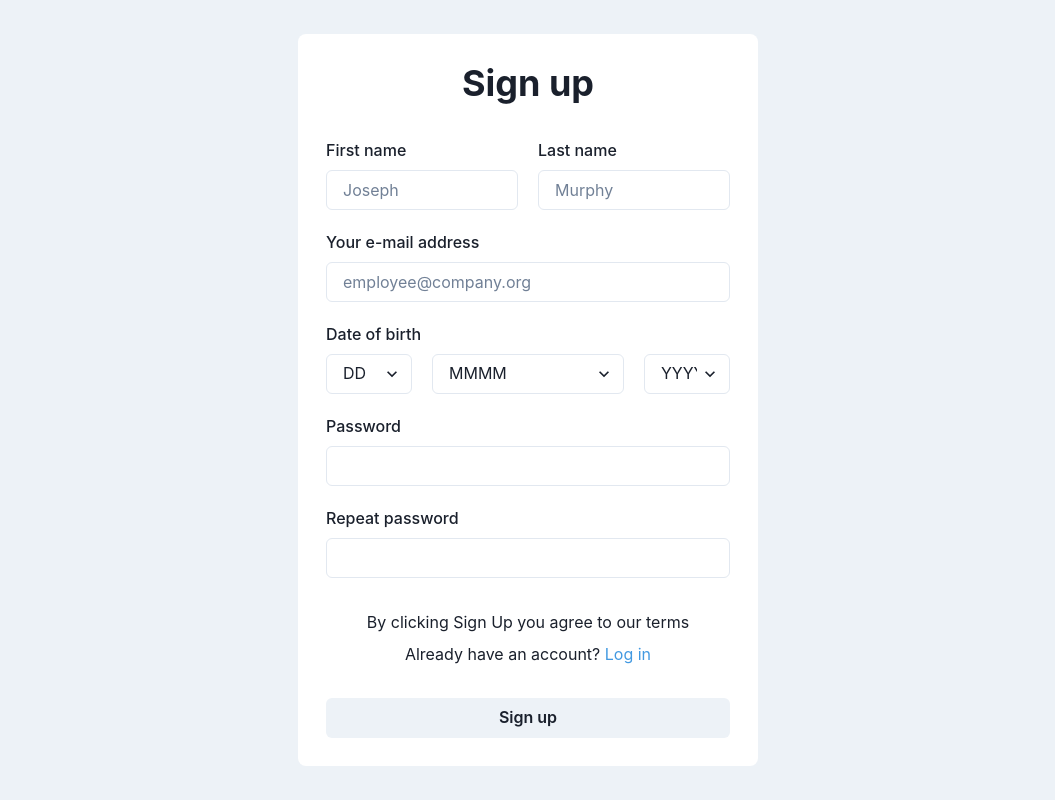
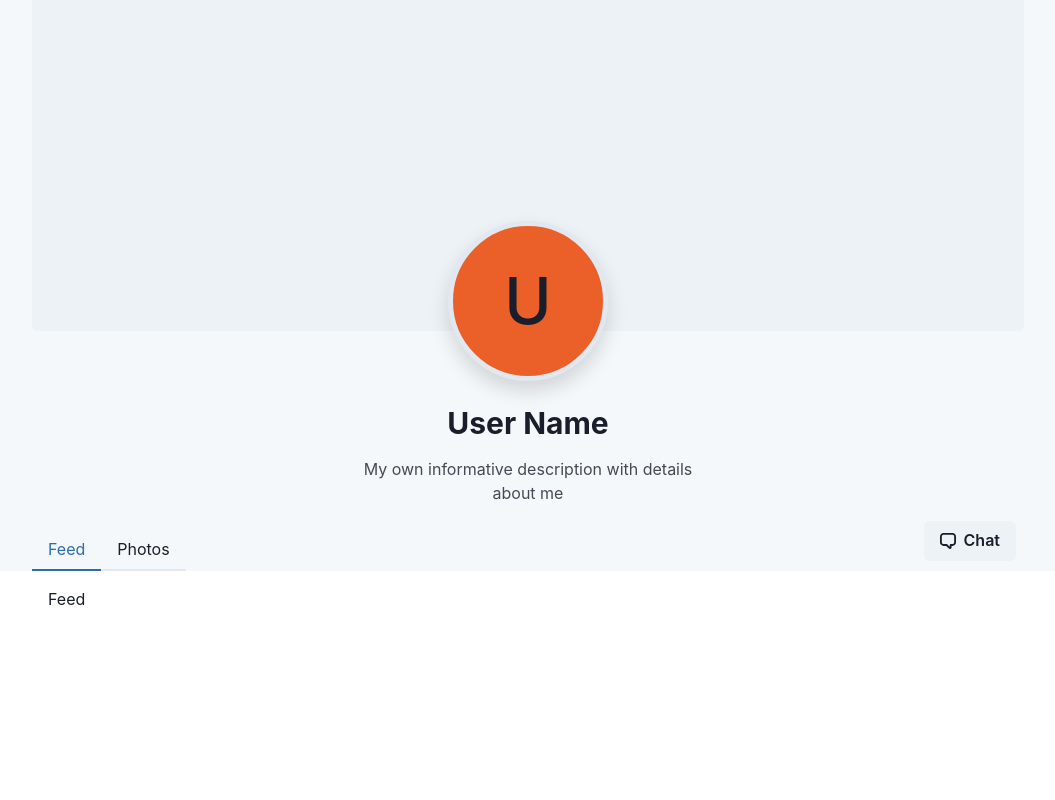
Before and after one commit to sibite/social-app, a React (Create React App) app: page /profile in a window 1280 px wide. Before the commit this address led to /sign-up. Shown: the whole page, without its empty margins (112-1167 px from the left). Built offline with nearby package versions, Linux system fonts and the light colour scheme.

Commit message:
Add profile page header and extend theme
Theme:
- Brighten dark mode Buttons
- Set Link color
- Add Avatar 3xl size
- Adjust gray color palette
- Add backgroundColor hook

```diff
--- a/src/App.tsx
+++ b/src/App.tsx
@@ -2,6 +2,7 @@ import { ChakraProvider } from '@chakra-ui/react';
 import { Navigate, Route, Routes } from 'react-router-dom';
 import ChatPage from './pages/chat/ChatPage';
 import LogInPage from './pages/log-in/LogInPage';
+import ProfilePage from './pages/profile/ProfilePage';
 import SignUpPage from './pages/sign-up/SignUpPage';
 import theme from './theme';
 
@@ -12,6 +13,7 @@ const App = () => (
       <Route path="sign-up" element={<SignUpPage />} />
       <Route path="login" element={<LogInPage />} />
       <Route path="messages" element={<ChatPage />} />
+      <Route path="profile" element={<ProfilePage />} />
     </Routes>
   </ChakraProvider>
 );
--- /dev/null
+++ b/src/hooks/useBackgroundColor.ts
@@ -0,0 +1,33 @@
+import { useColorModeValue } from '@chakra-ui/react';
+
+const useBackgroundColor = () => {
+  const color0 = useColorModeValue('white', 'black');
+  const color50 = useColorModeValue('gray.50', 'gray.900');
+  const color100 = useColorModeValue('gray.100', 'gray.800');
+  const color200 = useColorModeValue('gray.200', 'gray.700');
+  const color300 = useColorModeValue('gray.300', 'gray.600');
+  const color400 = useColorModeValue('gray.400', 'gray.500');
+  const color500 = useColorModeValue('gray.500', 'gray.400');
+  const color600 = useColorModeValue('gray.600', 'gray.300');
+  const color700 = useColorModeValue('gray.700', 'gray.200');
+  const color800 = useColorModeValue('gray.800', 'gray.100');
+  const color900 = useColorModeValue('gray.900', 'gray.50');
+  const color1000 = useColorModeValue('black', 'white');
+
+  return {
+    color0,
+    color50,
+    color100,
+    color200,
+    color300,
+    color400,
+    color500,
+    color600,
+    color700,
+    color800,
+    color900,
+    color1000,
+  };
+};
+
+export default useBackgroundColor;
--- a/src/pages/log-in/LogInPage.tsx
+++ b/src/pages/log-in/LogInPage.tsx
@@ -71,7 +71,7 @@ const SignUpPage: React.FC = () => {
         </VStack>
         <Text my={0}>
           <span>Don&apos;t have an account? </span>
-          <Link as={RouterLink} to="/sign-up" color="blue.400">
+          <Link as={RouterLink} to="/sign-up">
             Create one
           </Link>
         </Text>
--- /dev/null
+++ b/src/pages/profile/ProfilePage.tsx
@@ -0,0 +1,83 @@
+import { ChatIcon } from '@chakra-ui/icons';
+import {
+  AspectRatio,
+  Avatar,
+  Box,
+  Container,
+  Center,
+  VStack,
+  Heading,
+  Text,
+  TabList,
+  Tab,
+  TabPanels,
+  TabPanel,
+  Tabs,
+  Button,
+  Flex,
+} from '@chakra-ui/react';
+import useBackgroundColor from '../../hooks/useBackgroundColor';
+
+const ProfilePage: React.FC = () => {
+  const bg = useBackgroundColor();
+
+  const avatarStyle = {
+    position: 'absolute',
+    bottom: 0,
+    borderWidth: 5,
+    borderColor: bg.color200,
+    boxShadow: '0px 10px 20px rgba(0, 0, 0, 0.14)',
+  };
+
+  return (
+    <Box width="100%" minHeight="100vh" bg={bg.color0}>
+      <Tabs>
+        <Box width="100%" bg={bg.color50}>
+          <Container maxWidth="container.lg">
+            <Box width="100%">
+              <AspectRatio width="100%" ratio={3}>
+                <Box width="100%" bg={bg.color100} borderBottomRadius="md" />
+              </AspectRatio>
+              <Center width="100%" height="50px" position="relative">
+                <Avatar
+                  size={['xl', '2xl', '3xl']}
+                  name="User"
+                  sx={avatarStyle}
+                />
+              </Center>
+              <VStack spacing={4} pt={6}>
+                <Heading as="h1" size="lg">
+                  User Name
+                </Heading>
+                <Text maxWidth="400px" opacity={0.8} px={4} textAlign="center">
+                  My own informative description with details about me
+                </Text>
+                <Flex width="100%" justify="space-between">
+                  <TabList mt={2} sx={{ '& > *': { padding: '10px 30px' } }}>
+                    <Tab>Feed</Tab>
+                    <Tab>Photos</Tab>
+                  </TabList>
+                  <Button leftIcon={<ChatIcon />} mx={2}>
+                    Chat
+                  </Button>
+                </Flex>
+              </VStack>
+            </Box>
+          </Container>
+        </Box>
+        <Container maxWidth="container.lg">
+          <TabPanels>
+            <TabPanel>
+              <h2>Feed</h2>
+            </TabPanel>
+            <TabPanel>
+              <h2>Photos</h2>
+            </TabPanel>
+          </TabPanels>
+        </Container>
+      </Tabs>
+    </Box>
+  );
+};
+
+export default ProfilePage;
--- a/src/pages/sign-up/SignUpPage.tsx
+++ b/src/pages/sign-up/SignUpPage.tsx
@@ -191,7 +191,7 @@ const SignUpPage: React.FC = () => {
           <Text my={0}>By clicking Sign Up you agree to our terms</Text>
           <Text my={0}>
             <span>Already have an account? </span>
-            <Link as={RouterLink} to="/login" color="blue.400">
+            <Link as={RouterLink} to="/login">
               Log in
             </Link>
           </Text>
--- a/src/theme.ts
+++ b/src/theme.ts
@@ -1,6 +1,8 @@
 import { extendTheme, type ThemeConfig } from '@chakra-ui/react';
 import Avatar from './theme/Avatar';
+import Button from './theme/Button';
 import colors from './theme/colors';
+import Link from './theme/Link';
 
 const config: ThemeConfig = {
   initialColorMode: 'light',
@@ -12,6 +14,8 @@ const theme = extendTheme({
   colors,
   components: {
     Avatar,
+    Button,
+    Link,
   },
 });
 
--- a/src/theme/Avatar.tsx
+++ b/src/theme/Avatar.tsx
@@ -1,8 +1,9 @@
-import type { ComponentStyleConfig } from '@chakra-ui/theme';
+import { StyleConfig } from '@chakra-ui/react';
 
 const md = 10;
+const xl3 = 40;
 
-const Avatar: ComponentStyleConfig = {
+const Avatar: StyleConfig = {
   sizes: {
     md: {
       container: {
@@ -15,7 +16,21 @@ const Avatar: ComponentStyleConfig = {
       },
       label: {
         lineHeight: 1,
-        fontSize: 16,
+        fontSize: md * 1.6,
+      },
+    },
+    '3xl': {
+      container: {
+        width: xl3,
+        height: xl3,
+      },
+      excessLabel: {
+        width: xl3,
+        height: xl3,
+      },
+      label: {
+        lineHeight: 1,
+        fontSize: xl3 * 1.6,
       },
     },
   },
--- /dev/null
+++ b/src/theme/Button.tsx
@@ -0,0 +1,27 @@
+import { StyleConfig } from '@chakra-ui/react';
+
+const Button: StyleConfig = {
+  variants: {
+    solid: ({ colorScheme, colorMode }) => {
+      if (colorScheme === 'gray') {
+        const bg = colorMode === 'light' ? 'gray.100' : 'whiteAlpha.300';
+
+        return {
+          bg,
+          _hover: {
+            bg: colorMode === 'light' ? 'gray.200' : 'whiteAlpha.400',
+            _disabled: {
+              bg,
+            },
+          },
+          _active: {
+            bg: colorMode === 'light' ? 'gray.300' : 'whiteAlpha.500',
+          },
+        };
+      }
+      return {};
+    },
+  },
+};
+
+export default Button;
--- /dev/null
+++ b/src/theme/Link.tsx
@@ -0,0 +1,9 @@
+import { StyleConfig } from '@chakra-ui/react';
+
+const Link: StyleConfig = {
+  baseStyle: {
+    color: 'blue.400',
+  },
+};
+
+export default Link;
--- a/src/theme/colors.ts
+++ b/src/theme/colors.ts
@@ -1,3 +1,9 @@
-const colors = {};
+const colors = {
+  gray: {
+    50: '#F4F8FB',
+    800: '#191e2a',
+    900: '#0e0f16',
+  },
+};
 
 export default colors;
```
